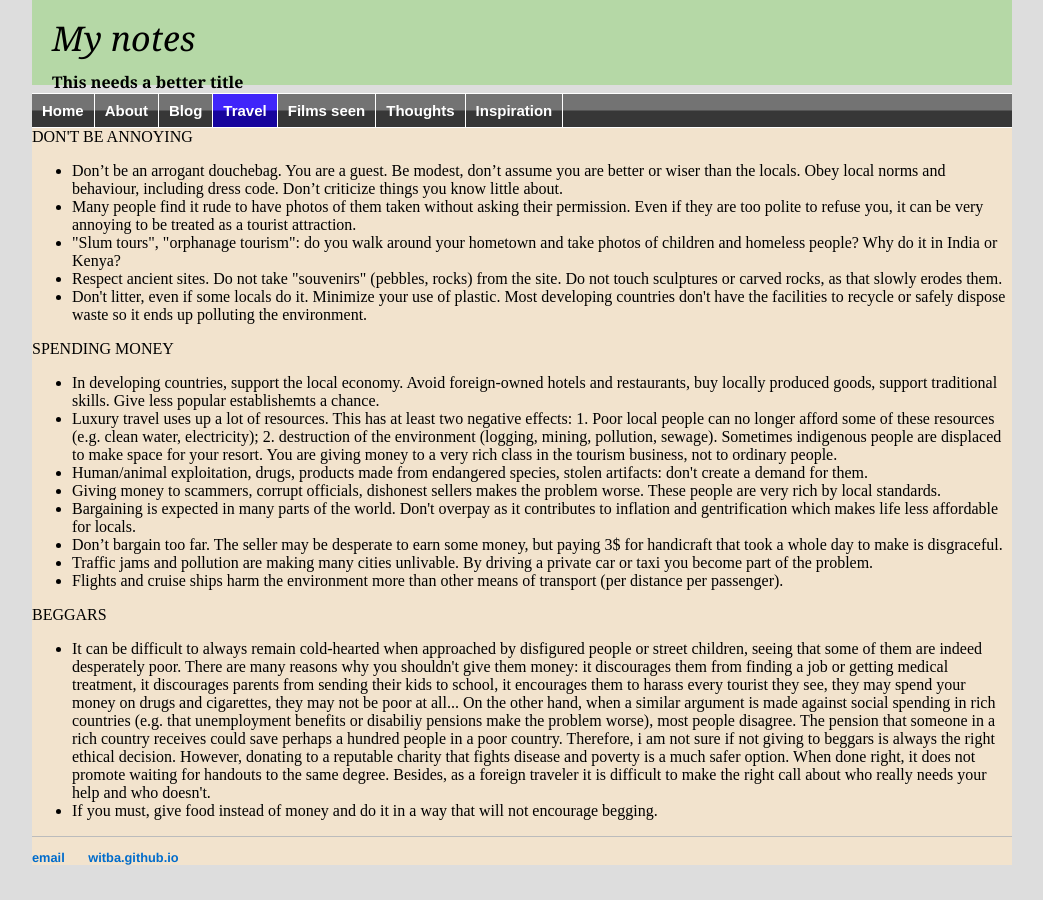
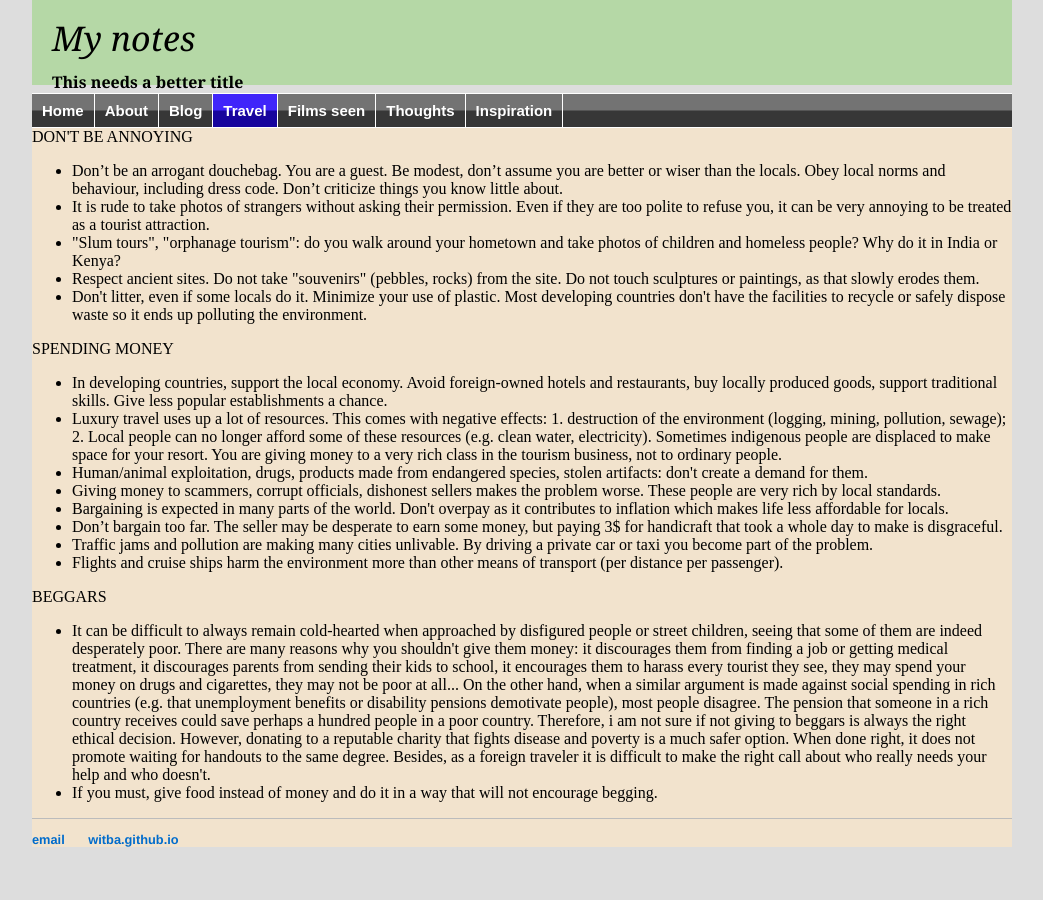
Before and after one commit to witba/witba.github.io, a Jekyll site: the page built from travel/ethics.html, in a window 1280 px wide. Shown: the whole page, without its empty margins (118-1161 px from the left). Built offline with Jekyll 4.4.1, drawn with Linux system fonts in a browser that asks for light colours.

Commit message:
Update ethics.html

```diff
--- a/travel/ethics.html
+++ b/travel/ethics.html
@@ -8,24 +8,24 @@ title: Travel advice
 <p>DON'T BE ANNOYING</p>
 <ul>
 <li>Don’t be an arrogant douchebag. You are a guest. Be modest, don’t assume you are better or wiser than the locals. Obey local norms and behaviour, including dress code. Don’t criticize things you know little about.
-<li>Many people find it rude to have photos of them taken without asking their permission. Even if they are too polite to refuse you, it can be very annoying to be treated as a tourist attraction.
+<li>It is rude to take photos of strangers without asking their permission. Even if they are too polite to refuse you, it can be very annoying to be treated as a tourist attraction.
 <li>"Slum tours", "orphanage tourism": do you walk around your hometown and take photos of children and homeless people? Why do it in India or Kenya?
-<li>Respect ancient sites. Do not take "souvenirs" (pebbles, rocks) from the site. Do not touch sculptures or carved rocks, as that slowly erodes them.
+<li>Respect ancient sites. Do not take "souvenirs" (pebbles, rocks) from the site. Do not touch sculptures or paintings, as that slowly erodes them.
 <li>Don't litter, even if some locals do it. Minimize your use of plastic. Most developing countries don't have the facilities to recycle or safely dispose waste so it ends up polluting the environment.
 </ul>
 <p>SPENDING MONEY</p>
 <ul>
-<li>In developing countries, support the local economy. Avoid foreign-owned hotels and restaurants, buy locally produced goods, support traditional skills. Give less popular establishemts a chance.
-<li>Luxury travel uses up a lot of resources. This has at least two negative effects: 1. Poor local people can no longer afford some of these resources (e.g. clean water, electricity); 2. destruction of the environment (logging, mining, pollution, sewage). Sometimes indigenous people are displaced to make space for your resort. You are giving money to a very rich class in the tourism business, not to ordinary people.
+<li>In developing countries, support the local economy. Avoid foreign-owned hotels and restaurants, buy locally produced goods, support traditional skills. Give less popular establishments a chance.
+<li>Luxury travel uses up a lot of resources. This comes with negative effects: 1. destruction of the environment (logging, mining, pollution, sewage); 2. Local people can no longer afford some of these resources (e.g. clean water, electricity). Sometimes indigenous people are displaced to make space for your resort. You are giving money to a very rich class in the tourism business, not to ordinary people.
 <li>Human/animal exploitation, drugs, products made from endangered species, stolen artifacts: don't create a demand for them.
 <li>Giving money to scammers, corrupt officials, dishonest sellers makes the problem worse. These people are very rich by local standards.
-<li>Bargaining is expected in many parts of the world. Don't overpay as it contributes to inflation and gentrification which makes life less affordable for locals.
+<li>Bargaining is expected in many parts of the world. Don't overpay as it contributes to inflation which makes life less affordable for locals.
 <li>Don’t bargain too far. The seller may be desperate to earn some money, but paying 3$ for handicraft that took a whole day to make is disgraceful.
 <li>Traffic jams and pollution are making many cities unlivable. By driving a private car or taxi you become part of the problem.
 <li>Flights and cruise ships harm the environment more than other means of transport (per distance per passenger).
 </ul>
 <p>BEGGARS</p>
 <ul>
-<li>It can be difficult to always remain cold-hearted when approached by disfigured people or street children, seeing that some of them are indeed desperately poor. There are many reasons why you shouldn't give them money: it discourages them from finding a job or getting medical treatment, it discourages parents from sending their kids to school, it encourages them to harass every tourist they see, they may spend your money on drugs and cigarettes, they may not be poor at all... On the other hand, when a similar argument is made against social spending in rich countries (e.g. that unemployment benefits or disabiliy pensions make the problem worse), most people disagree. The pension that someone in a rich country receives could save perhaps a hundred people in a poor country. Therefore, i am not sure if not giving to beggars is always the right ethical decision. However, donating to a reputable charity that fights disease and poverty is a much safer option. When done right, it does not promote waiting for handouts to the same degree. Besides, as a foreign traveler it is difficult to make the right call about who really needs your help and who doesn't.
+<li>It can be difficult to always remain cold-hearted when approached by disfigured people or street children, seeing that some of them are indeed desperately poor. There are many reasons why you shouldn't give them money: it discourages them from finding a job or getting medical treatment, it discourages parents from sending their kids to school, it encourages them to harass every tourist they see, they may spend your money on drugs and cigarettes, they may not be poor at all... On the other hand, when a similar argument is made against social spending in rich countries (e.g. that unemployment benefits or disability pensions demotivate people), most people disagree. The pension that someone in a rich country receives could save perhaps a hundred people in a poor country. Therefore, i am not sure if not giving to beggars is always the right ethical decision. However, donating to a reputable charity that fights disease and poverty is a much safer option. When done right, it does not promote waiting for handouts to the same degree. Besides, as a foreign traveler it is difficult to make the right call about who really needs your help and who doesn't.
 <li>If you must, give food instead of money and do it in a way that will not encourage begging.
 </ul>
```
